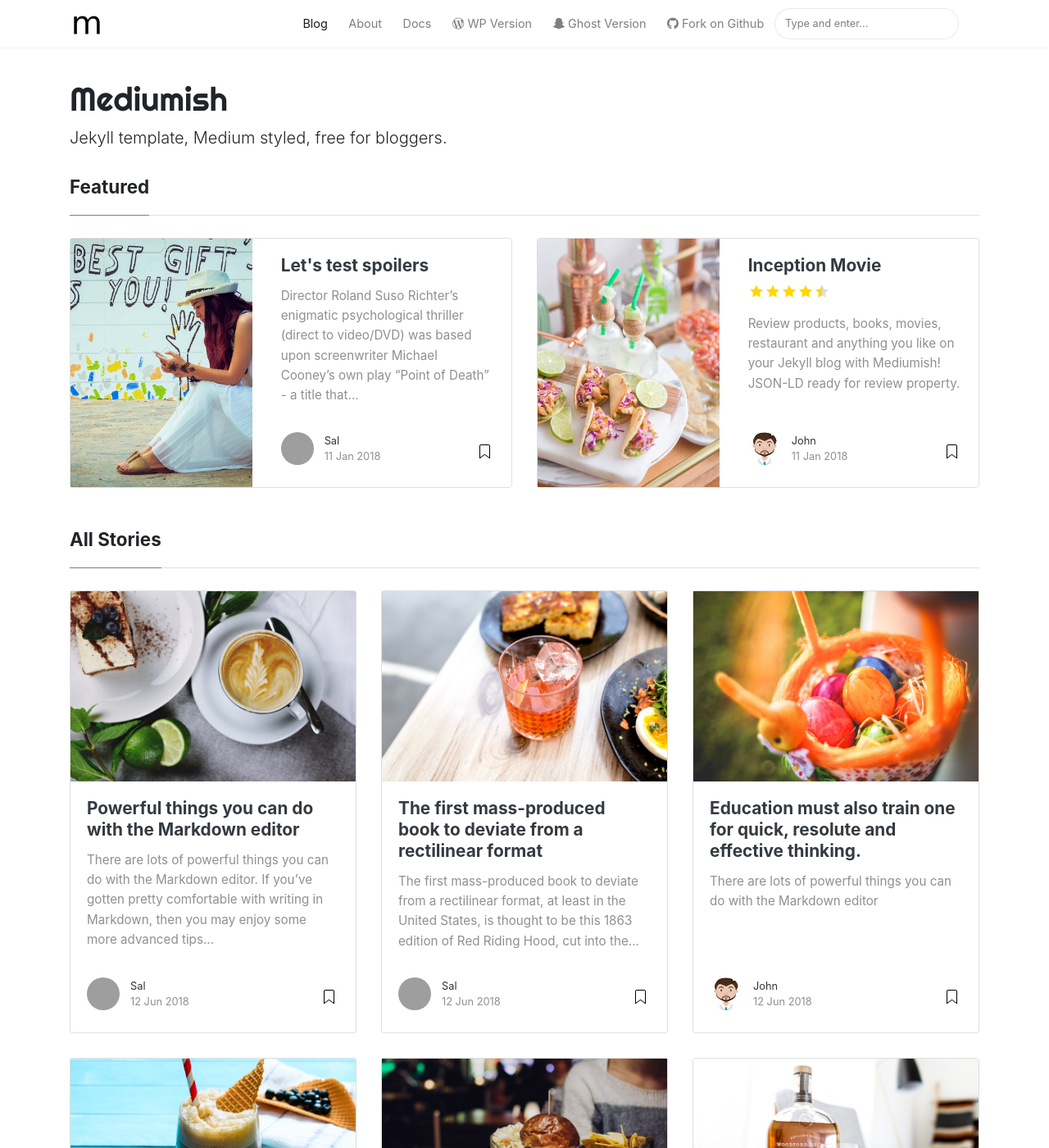
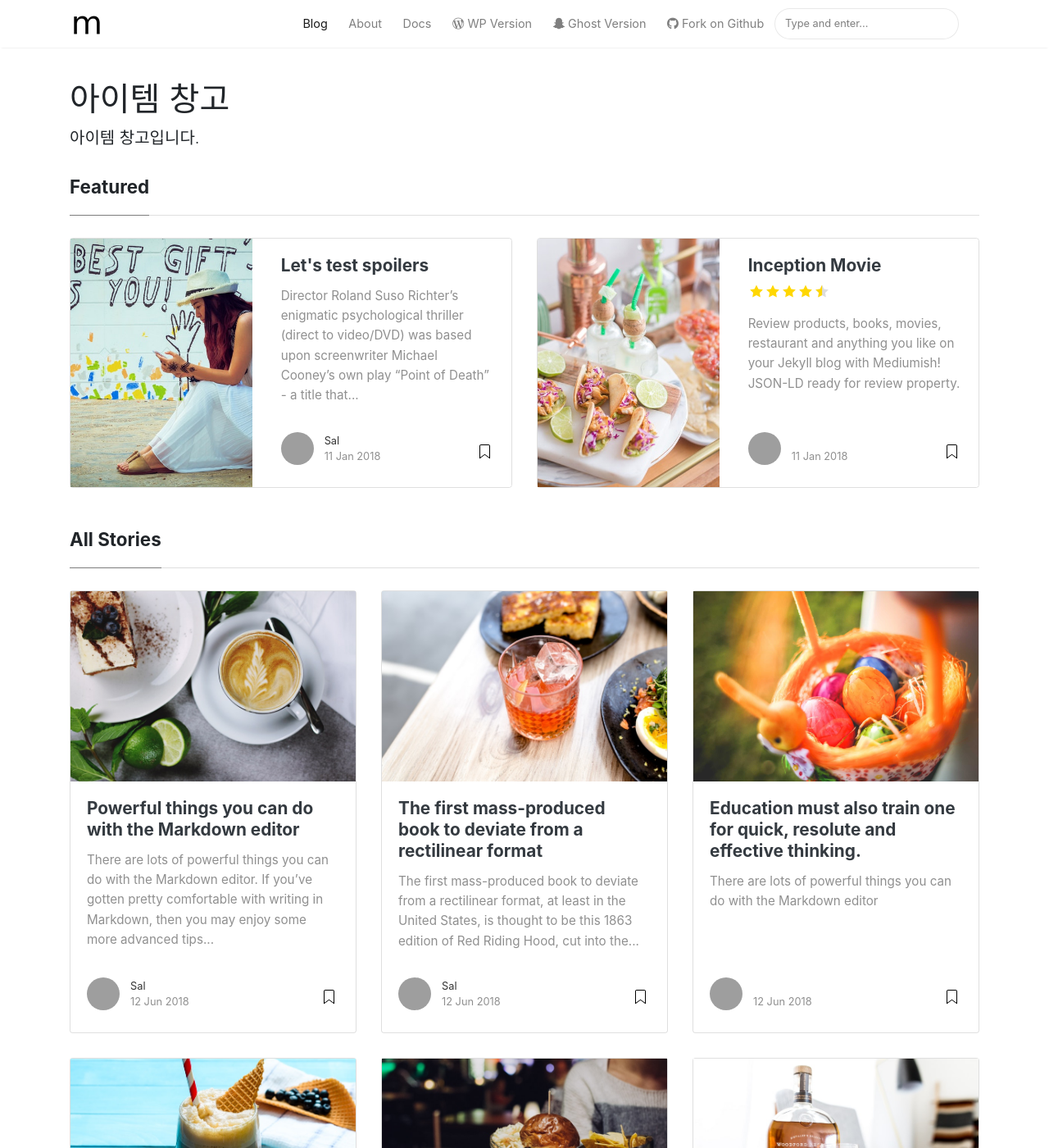
Before and after one commit to ttorya/white, a Jekyll site: the page built from index.html, in a window 1280 px wide and 1400 px high. Shown: the whole window at 82% size. Built offline with Jekyll 4.4.1, drawn with Linux system fonts in a browser that asks for light colours; nearby versions of some CDN libraries; the list of posts is cut into pages by our own code; some of the changed text lies outside the part shown; grey boxes are pictures that could not be loaded.

Commit message:
Update _config.yml

```diff
--- a/_config.yml
+++ b/_config.yml
@@ -1,7 +1,7 @@
 # Site
-name: "Mediumish"
-title: "Mediumish"
-description: "Jekyll template, Medium styled, free for bloggers."
+name: "아이템 창고"
+title: "아이템 창고"
+description: "아이템 창고입니다."
 logo: 'assets/images/logo.png'
 favicon: 'assets/images/logo.png'
 baseurl: /white
@@ -21,15 +21,6 @@ authors:
     web: https://www.wowthemes.net
     twitter: https://twitter.com/wowthemesnet
     description: "Author of Mediumish, a Bootstrap Medium styled template available for WordPress, HTML, Ghost and Jekyll. You are currently previewing Jekyll template demo."
-  john:
-    name: John
-    display_name: John
-    avatar: 'assets/images/avatar.png'
-    gravatar: b1cc14991db7a456fcd761680bbc8f81
-    email: wowthemesnet@gmail.com
-    web: https://www.wowthemes.net
-    twitter: https://twitter.com/wowthemesnet
-    description: "This is the author box. Write a short description of the author here. You are currently previewing Mediumish demo, a Jekyll template compatible with Github pages."
 
 # Plugins
 plugins:
```
